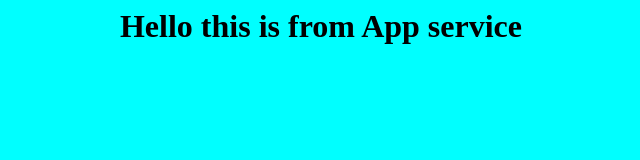
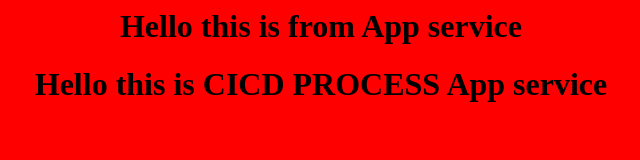
Before and after one commit to PREEVIND123/preethika, a plain HTML site: page index.html in a window 1280 px wide. Shown: the whole page, without its empty margins (319-959 px from the left). Drawn offline with Linux system fonts and the light colour scheme.

Commit message:
Update index.html

```diff
--- a/index.html
+++ b/index.html
@@ -3,7 +3,7 @@
         <title>Appservice</title>
         <style>
             body{
-                background-color: aqua;
+                background-color: Red;
             }
             h1{
                 text-align: center;
@@ -12,5 +12,6 @@
     </head>
     <body>
         <h1>Hello this is from App service</h1>
+        <h1>Hello this is CICD PROCESS App service</h1>
     </body>
 </html>
```
